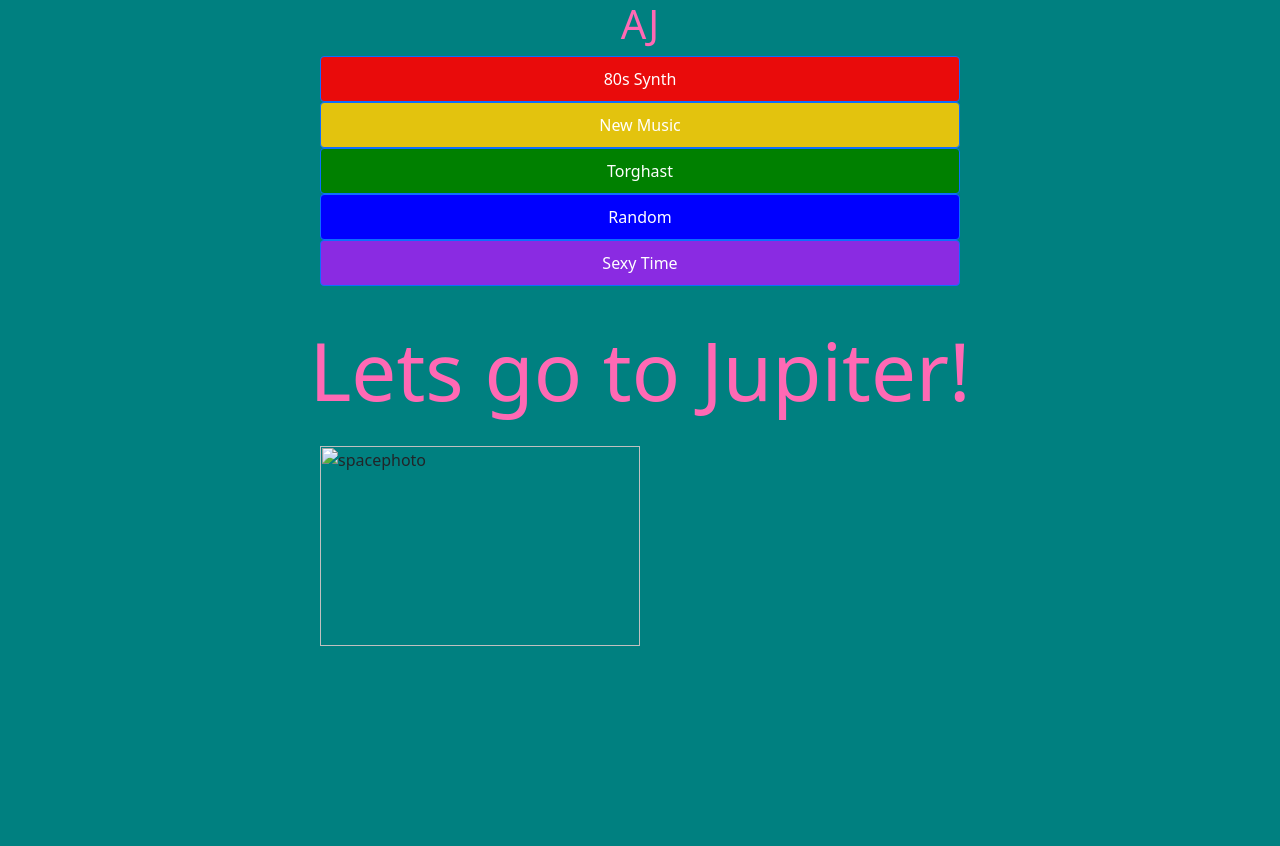
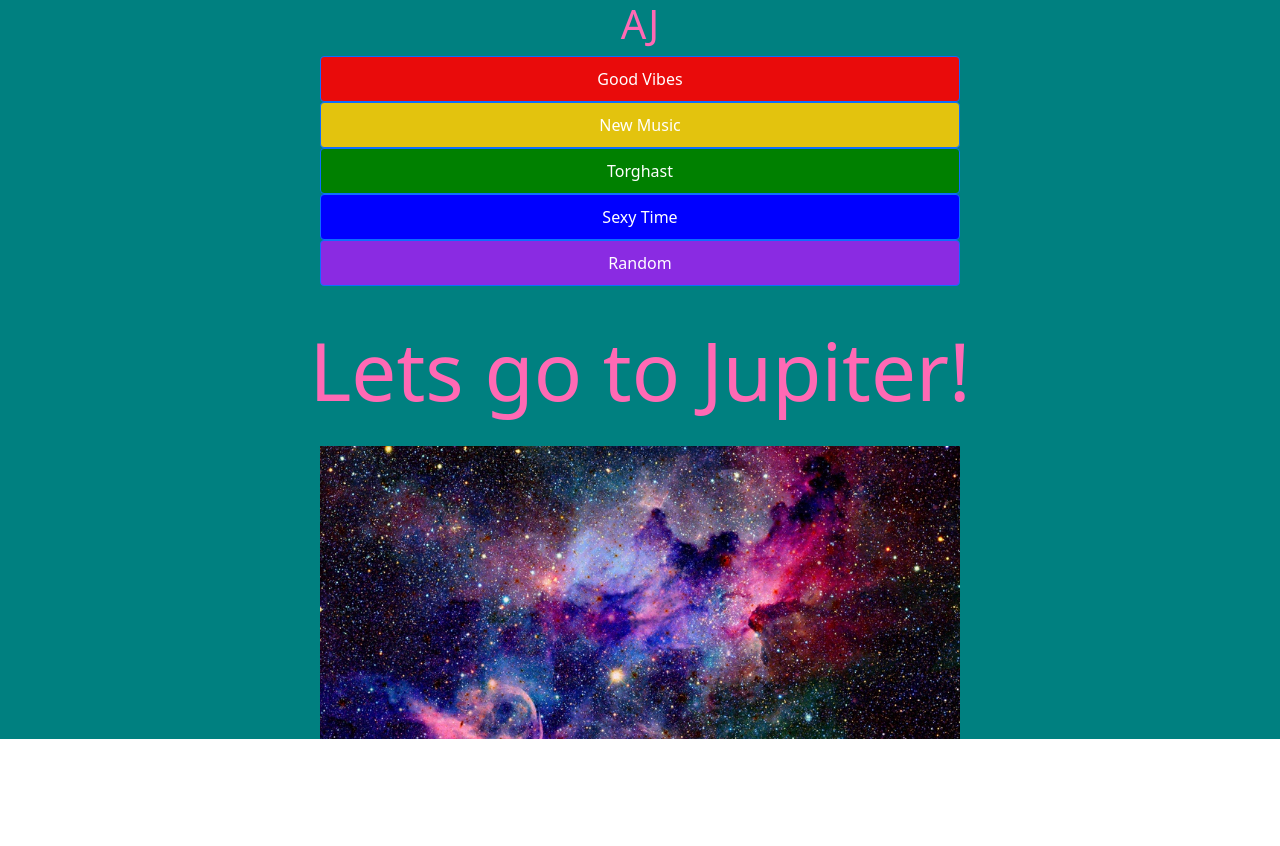
Before and after one commit to Justin4110/djllama, a plain HTML site: page index.htm in a window 1280 px wide. After the commit the page ends 800 px from the top, so only its background shows below. Drawn offline with nearby package versions, Linux system fonts and the light colour scheme.

Commit message:
updating buttons

```diff
--- a/index.htm
+++ b/index.htm
@@ -1,27 +1,27 @@
+<!DOCTYPE html>
 <main id="main">
     <title>Dj ALicia</title>
-
     <head>
         <link rel="stylesheet" href="https://stackpath.bootstrapcdn.com/bootstrap/5.0.0-alpha1/css/bootstrap.min.css"
             integrity="sha384-r4NyP46KrjDleawBgD5tp8Y7UzmLA05oM1iAEQ17CSuDqnUK2+k9luXQOfXJCJ4I" crossorigin="anonymous">
 
         <link rel="stylesheet" href="main.css">
-        <h1 id="h1">AJ</h1>
+        <script src="app.js"></script>
     </head>
 
     <body>
-        <div id="div1" class="center">
-            <button type="button" class="btn btn-outline-primary" name="button" id="button1">80s Synth</button><br />
-            <button type="button" class="btn btn-outline-primary" name="button" id="button2">New Music</button><br />
-            <button type="button" class="btn btn-outline-primary" name="button" id="button3">Torghast</button><br />
-            <button type="button" class="btn btn-outline-primary" name="button" id="button4">Random</button><br />
-            <button type="button" class="btn btn-outline-primary" name="button" id="button5">Sexy Time</button><br />
+        <h1 id="h1">AJ</h1>
+        <div id="div1" class="d-grid gap-2 col-6 mx-auto">
+            <button type="button" onclick="determinePlaylist(1)" class="btn btn-outline-primary" name="button" id="button1">Good Vibes</button><br />
+            <button type="button" onclick="determinePlaylist(2)" class="btn btn-outline-primary" name="button" id="button2">New Music</button><br />
+            <button type="button" onclick="determinePlaylist(3)" class="btn btn-outline-primary" name="button" id="button3">Torghast</button><br />
+            <button type="button" onclick="determinePlaylist(4)" class="btn btn-outline-primary" name="button" id="button4">Sexy Time</button><br />
+            <button type="button" onclick="determinePlaylist('random')" class="btn btn-outline-primary" name="button" id="button5">Random</button><br />
         </div>
-
         <br />
         <p id="p1">Lets go to Jupiter!</p>
         <div id="div2">
-            <img src="space_picture.jpg" alt="spacephoto" class="center">
+            <img src="assets/space_picture.jpg" alt="spacephoto" class="center">
         </div>
 
     </body>
```
